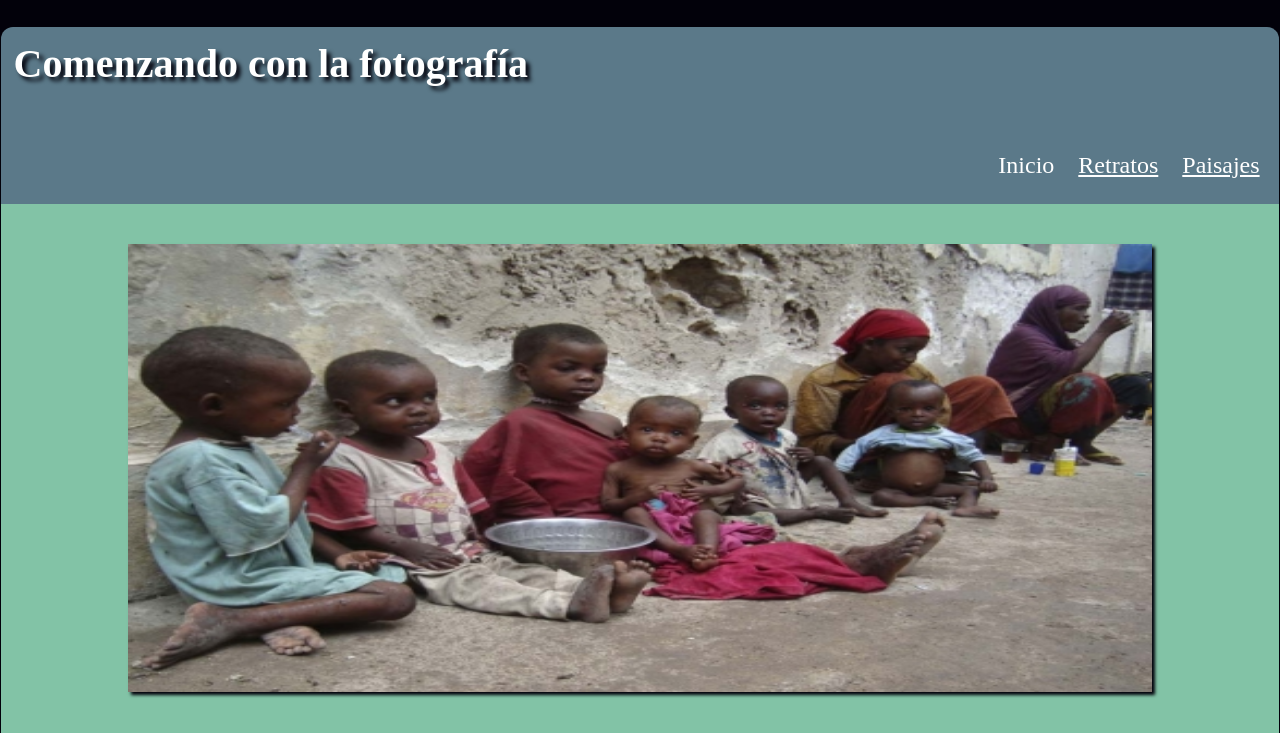
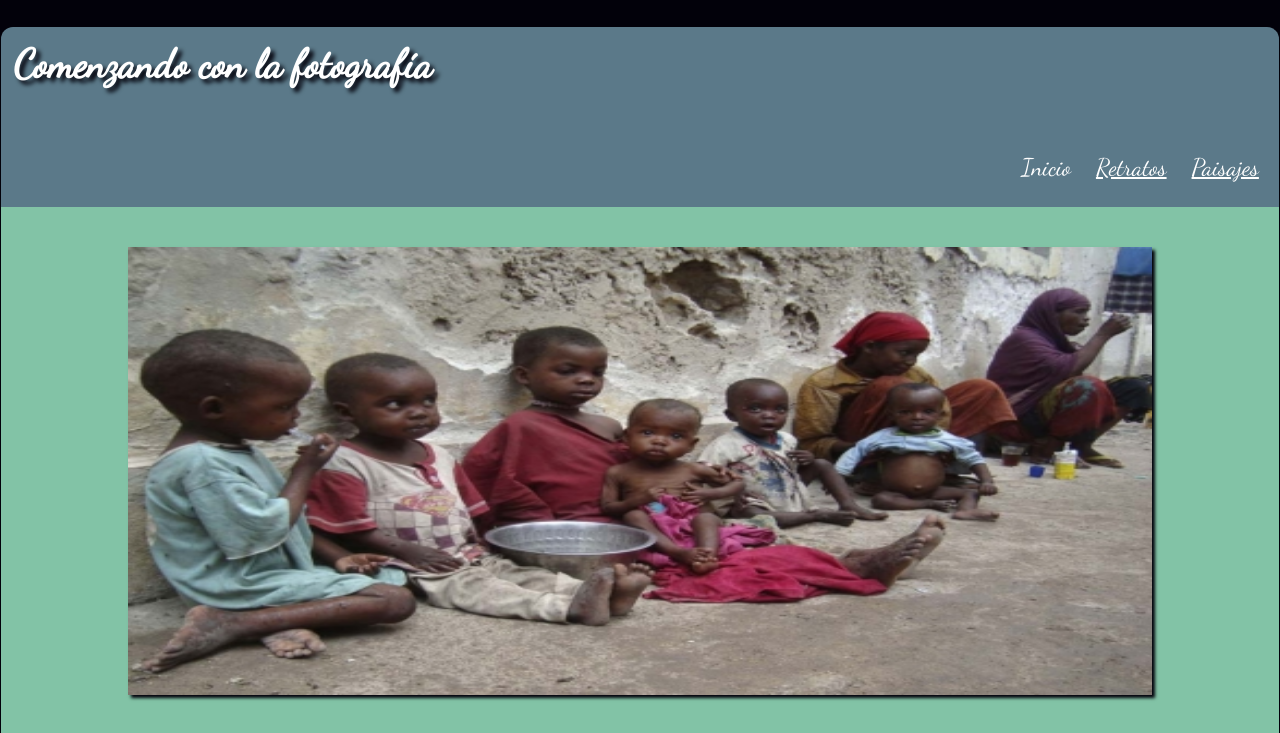
Before and after one commit to 294Vasquez/ProyectoCss3, a plain HTML site: page index.html in a window 1280 px wide. Shown: the top 733 px of the page. Drawn offline with Linux system fonts and the light colour scheme; files whose address does not match are found by name.

Commit message:
ADDING FONTS
cambie el tipo de letra

```diff
--- a/css/estilos.css
+++ b/css/estilos.css
@@ -2,6 +2,7 @@ body{
 	background-color: #02010a;
 	margin-left:0.1vh;
 	margin-right:0.1vh;
+	font-family: Dancing Script;
 }
 
 .contenido{
--- a/index.html
+++ b/index.html
@@ -1,7 +1,7 @@
 <!DOCTYPE html>
 <head>
 <title>ProyectoCssSelvin</title>
-<link href='https://fonts.googleapis.com/css?family=Dancing Script' rel='stylesheet' type='text/css'>
+<link href='https://fonts.googleapis.com/css?family=Dancing+Script' rel='stylesheet' type='text/css'>
 <link rel="stylesheet" href="css/estilos.css">
 <link rel="stylesheet" href="css/font.css">
 <meta charset="utf-8">
```
